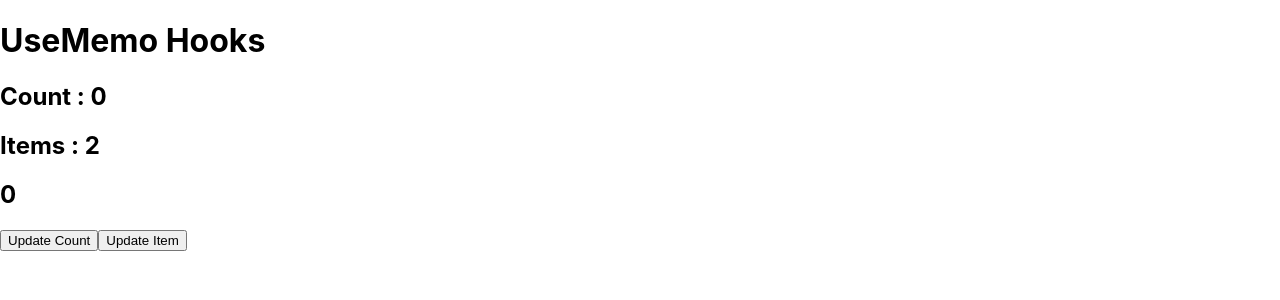
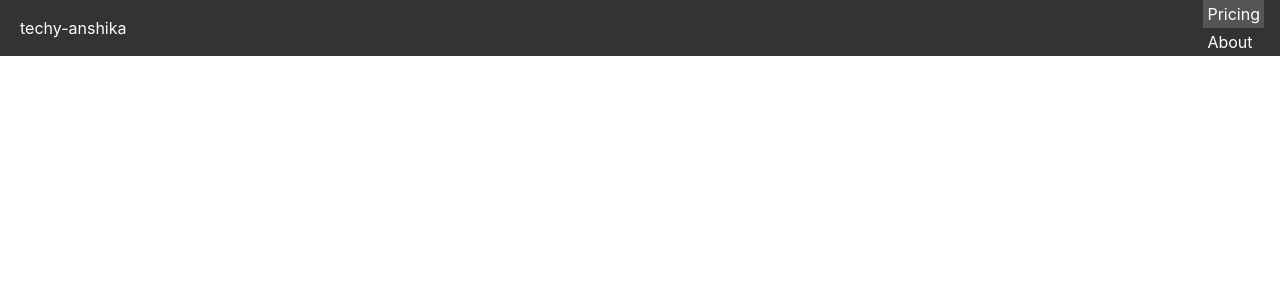
Before and after one commit to Anshika66-Gupta/hooks, a React (Create React App) app: page / in a window 1280 px wide. Shown: the top 300 px of the page. Built offline with nearby package versions, Linux system fonts and the light colour scheme.

Commit message:
a routing

```diff
--- a/src/App.css
+++ b/src/App.css
@@ -1,42 +1,36 @@
-.App {
-  text-align: center;
+*{
+  box-sizing: border-box;
+}
+body{
+  margin: 0;
+}
+.nav{
+  background-color: #333;
+  color: white;
+  display: flex;
+  justify-content: space-between;
+  align-items: stretch;
+  gap: 2rem;
+  padding: 0 1rem;
 
 }
-*{
-  background-color: rgb(228, 194, 100);
+.nav ul{
+  padding: 0;
+  margin: 0;
+  list-style: none;
+  display: inline;
+  gap: 1rem;
 }
-
-.App-logo {
-  height: 40vmin;
-  pointer-events: none;
+.nav a{
+  color: inherit;
+  text-decoration: none;
+  display: flex;
+  align-items: center;
+  padding: .25rem;
 }
-
-@media (prefers-reduced-motion: no-preference) {
-  .App-logo {
-    animation: App-logo-spin infinite 20s linear;
-  }
+.nav li:hover{
+  background-color: #777;
 }
-
-.App-header {
-  background-color: #282c34;
-  min-height: 100vh;
-  display: flex;
-  flex-direction: column;
-  align-items: center;
-  justify-content: center;
-  font-size: calc(10px + 2vmin);
-  color: white;
+.nav li.active{
+  background-color: #555;
 }
-
-.App-link {
-  color: #61dafb;
-}
-
-@keyframes App-logo-spin {
-  from {
-    transform: rotate(0deg);
-  }
-  to {
-    transform: rotate(360deg);
-  }
-}
--- a/src/App.js
+++ b/src/App.js
@@ -1,24 +1,10 @@
-import React, { useMemo, useState } from 'react'
-
+import React from 'react'
+import Navbar from './Navbar'
 
 const App = () => {
-  const [count, setCount] = useState(0);
-  const [item, setItem] = useState(2);
-
-  const multiCountMemo = useMemo(function multiCount() {
-    console.warn("multiCount")
-    return count*7
-  },[count])
   return (
     <div>
-      <h1>UseMemo Hooks</h1>
-
-      <h2>Count : {count}</h2>
-      <h2>Items : {item}</h2>
-<h2>{multiCountMemo}</h2>
-      <button onClick={() => setCount(count + 1)}>Update Count</button>
-      <button onClick={()=>setItem(item*12)}>Update Item</button>
-
+      <Navbar />
     </div>
   )
 }
--- /dev/null
+++ b/src/Navbar.js
@@ -0,0 +1,17 @@
+import React from 'react'
+import './App.css'
+export default function Navbar() {
+  return (
+      <nav className='nav'>
+          <a href='/'>techy-anshika</a>
+          <ul>
+              <li className='active'>
+                  <a href='/pricing'>Pricing</a>
+              </li>
+              <li>
+                  <a href='/about'>About</a>
+              </li>
+          </ul>
+    </nav>
+  )
+}
```
Also changed, not shown: src/Counter.js (deleted, +0 -29 lines).
